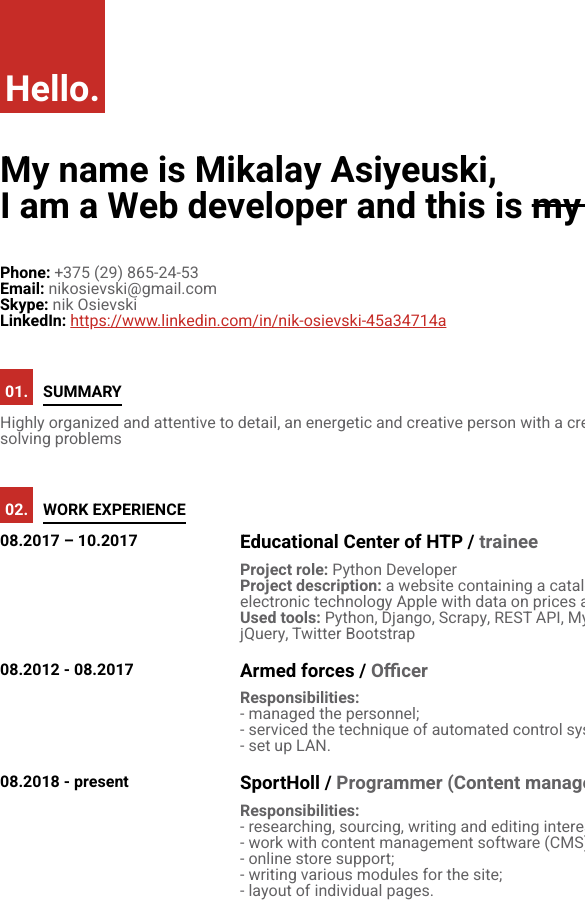
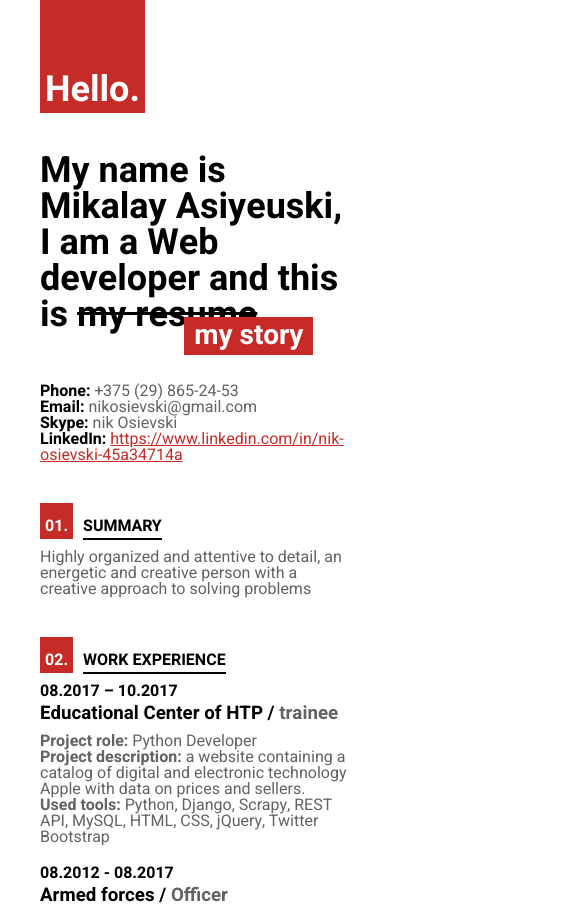
Before and after one commit to mikolaOsievski/my-resume, a plain HTML site: page index.html in a window 390 px wide. Shown: the top 912 px of the page, 585 px wide, since content can reach past the window. Drawn offline with Linux system fonts and the light colour scheme.

Commit message:
Add responsive

```diff
--- a/css/style.css
+++ b/css/style.css
@@ -111,7 +111,7 @@ ol, ul {
   color: #fff;
   background-color: #C62B27;
   position: absolute;
-  right: -58px;
+  right: -56px;
   top: 20px;
 }
 .contacts__item > span {
@@ -127,3 +127,61 @@ ol, ul {
 .reason-for-job__text {
   color: #636264;
 }
+@media screen and (max-width: 960px) {
+  .main {
+    width: auto;
+    margin-left: 100px;
+    margin-right: 100px;
+  }
+}
+@media screen and (max-width: 912px) {
+  .hello {
+    margin-bottom: 50px;
+  }
+}
+@media screen and (max-width: 832px) {
+  .main {
+    margin-left: 60px;
+    margin-right: 60px;
+  }
+}
+@media screen and (max-width: 630px) {
+  .row {
+    flex-direction: column;
+  }
+  .row > .col:first-child {
+    margin-bottom: 5px;
+  }
+}
+@media screen and (max-width: 452px) {
+  .main {
+    margin-left: 50px;
+    margin-right: 50px;
+  }
+}
+@media screen and (max-width: 400px) {
+  .main {
+    margin-left: 40px;
+    margin-right: 40px;
+  }
+  /* .hello__text {
+    font-size: 30px;
+  } */
+}
+@media screen and (max-width: 380px) {
+  .main {
+    margin-left: 30px;
+    margin-right: 30px;
+  }
+}
+@media screen and (max-width: 360px) {
+  .hello__text {
+    font-size: 32px;
+  }
+}
+@media screen and (max-width: 329px) {
+  .main {
+    margin-left: 20px;
+    margin-right: 20px;
+  }
+}
```
